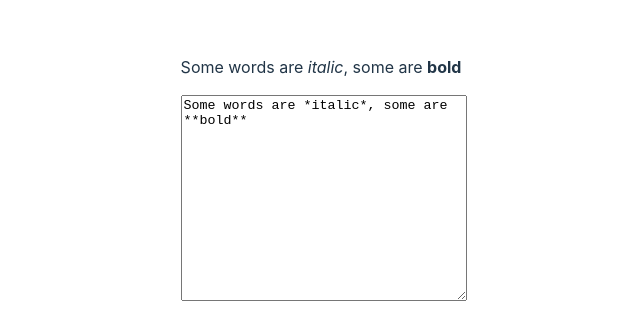
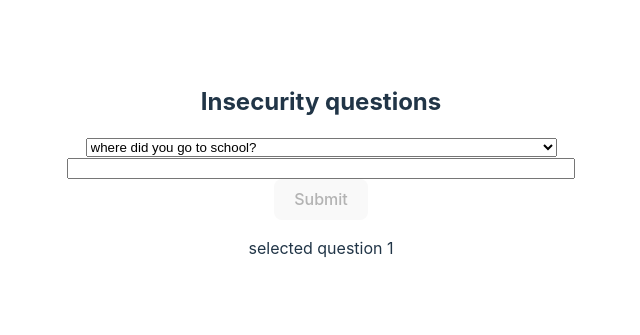
Before and after one commit to jung-ho-1231/study-svelte-tutorial, a Svelte app: page / in a window 1280 px wide. Shown: the part 227-562 px from the top of the page, without its empty margins (319-959 px from the left). Built offline with nearby package versions, Linux system fonts and the light colour scheme.

Commit message:
6. Bindings - Select bindings

```diff
--- a/src/App.svelte
+++ b/src/App.svelte
@@ -1,12 +1,47 @@
 <script>
-    import { marked } from 'marked';
-    let value = `Some words are *italic*, some are **bold**`;
+    let questions = [
+        {id: 1, text: 'where did you go to school?'},
+        {id: 2, text: 'What is mothers name'},
+        {id: 3, text: 'What is another personal fact that an attacker could easily find with Google?'}
+    ];
+
+    let selected;
+
+    let answer = '';
+
+    function handleSubmit() {
+        alert(`answered question ${selected.id} (${selected.text} with "${answer})`)
+    }
+
 </script>
 
-{@html marked(value)}
+<h2>Insecurity questions</h2>
 
-<textarea bind:value></textarea>
+<form on:submit|preventDefault={handleSubmit}>
+
+    <select bind:value={selected} on:change={ () => answer = ''}>
+        {#each questions as question}
+            <option value={question}>
+                {question.text}
+            </option>
+        {/each}
+    </select>
+
+    <input bind:value={answer}>
+
+    <button type="submit" disabled={!answer}>
+        Submit
+    </button>
+
+</form>
+
+
+<p>selected question {selected ? selected.id : '[waiting...]'}</p>
 
 <style>
-    textarea { width: 100%; height: 200px; }
+    input {
+        display: block;
+        width: 500px;
+        max-width: 100%;
+    }
 </style>
```
